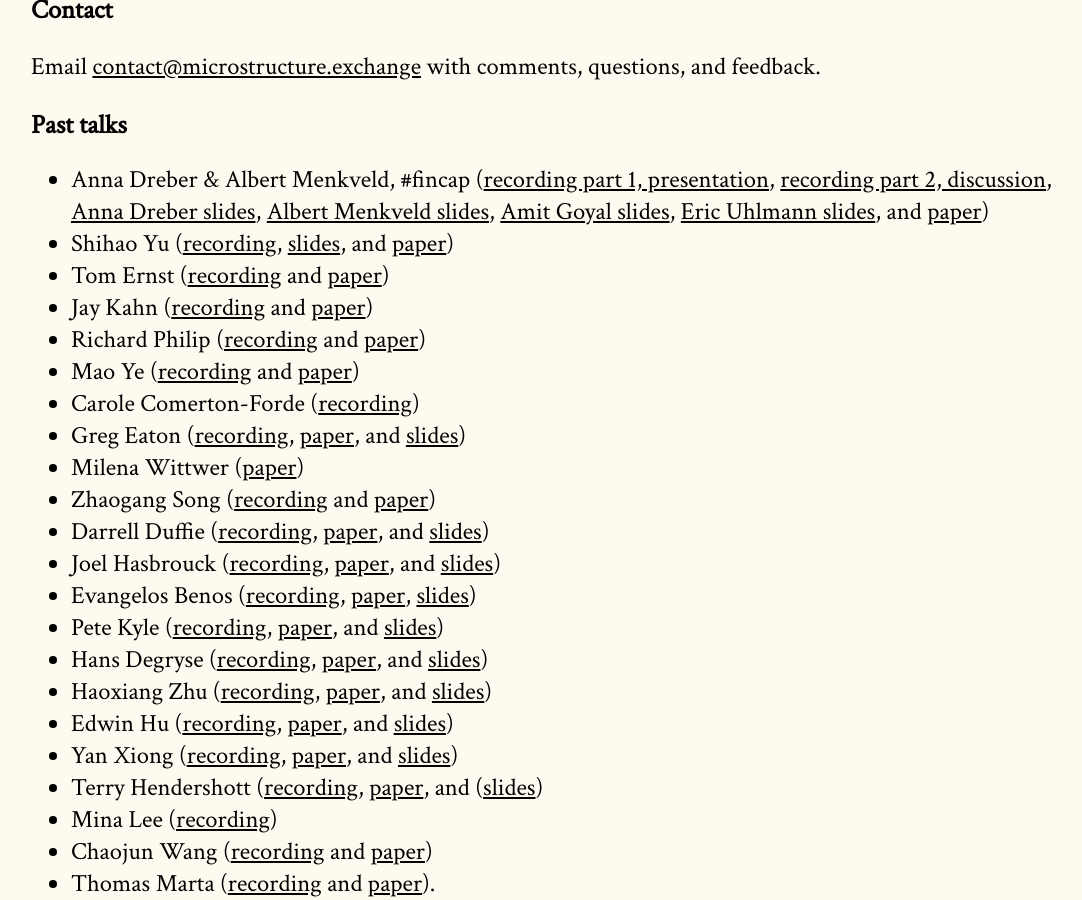
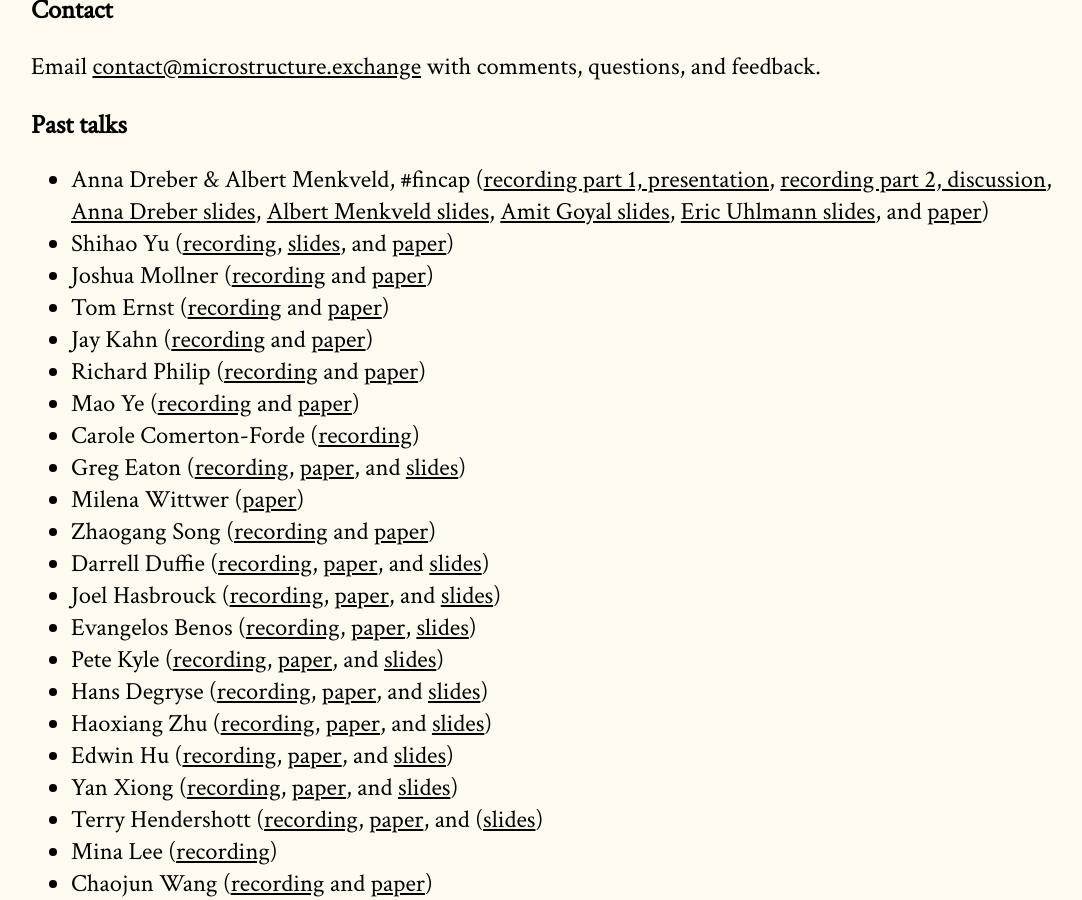
Before and after one commit to cpfiffer/microstructure.exchange, a Jekyll site: the page built from index.md, in a window 1280 px wide and 900 px high, scrolled down 2113 px. Shown: the whole window, without its empty margins (97-1179 px from the left). Built offline with Jekyll 4.4.1, drawn with Linux system fonts in a browser that asks for light colours; some web fonts are replaced.

Commit message:
Add Joshua link

```diff
--- a/index.md
+++ b/index.md
@@ -48,6 +48,7 @@ Email [contact@microstructure.exchange](mailto:contact@microstructure.exchange)
 
 - Anna Dreber & Albert Menkveld, #fincap ([recording part 1, presentation](https://youtu.be/TpPdHHQSZHI), [recording part 2, discussion](https://youtu.be/XrtqSDZu3Zw), [Anna Dreber slides](slides/dreber fincap microstructure exchange.pdf), [Albert Menkveld slides](https://albertjmenkveld.com/slides/drwl1/), [Amit Goyal slides](slides/Discussion_AmitGoyal.pptx), [Eric Uhlmann slides](slides/Eric Finance Crowd Project Slides.pdf), and [paper](https://papers.ssrn.com/sol3/papers.cfm?abstract_id=3961574))
 - Shihao Yu ([recording](https://youtu.be/H3gZHGjnMK4), [slides](https://www.shihaoyu.org/research/slides/yu1_slides_me.pdf), and [paper](https://www.shihaoyu.org/research/papers/yu1.pdf))
+- Joshua Mollner ([recording](https://youtu.be/kHWCUYC7t9E) and [paper](https://microstructure.exchange/papers/CompetitionAndInformationLeakage.pdf))
 - Tom Ernst ([recording](https://youtu.be/um9Pj8iJGsI) and [paper](/papers/12859989807_TRF_July_1b.pdf))
 - Jay Kahn ([recording](https://youtu.be/ZQffKo_wFHI) and [paper](/papers/OFRwp-21-01-hedge-funds-and-the-treasury-cash-futures-disconnect.pdf))
 - Richard Philip ([recording](https://youtu.be/k6uZl0vyCT8) and [paper](/papers/Manuscript RP.pdf))
```
